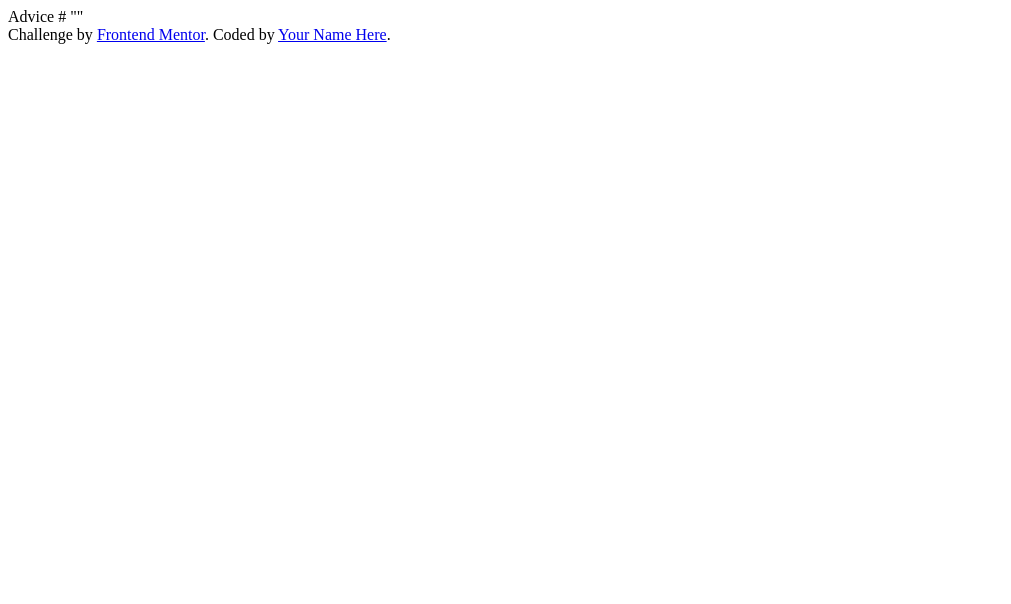
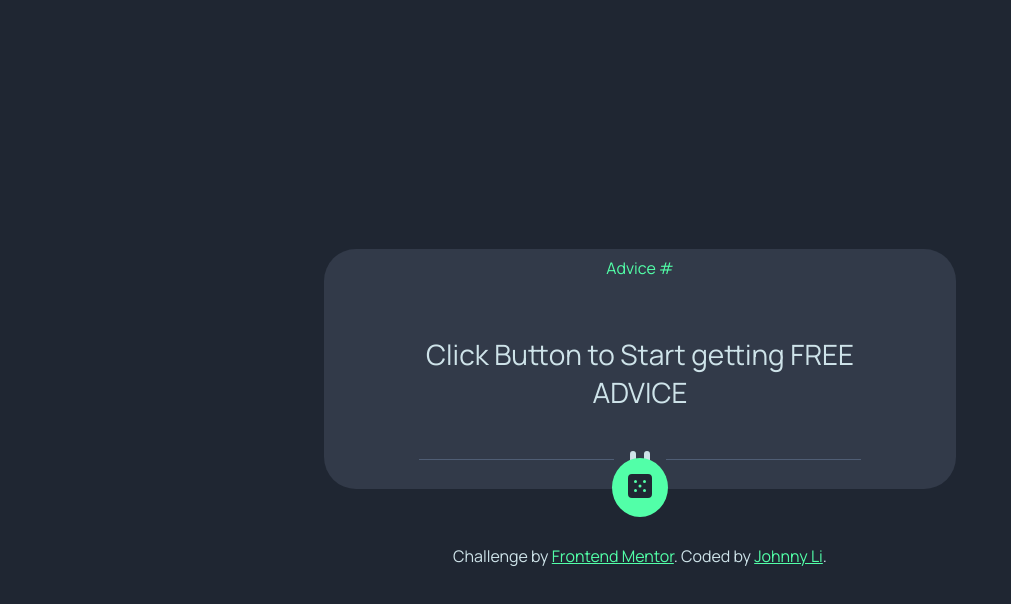
Before and after one commit to GummyJohn/advice-generator, a plain HTML site: page index.html in a window 1280 px wide. Shown: the whole page, without its empty margins (0-1011 px from the left). Drawn offline with Linux system fonts and the light colour scheme.

Commit message:
second commit

```diff
--- a/index.html
+++ b/index.html
@@ -8,20 +8,15 @@
 
   <title>Frontend Mentor | Advice generator app</title>
   <link rel="stylesheet" href="styles.css">
-  <!-- Feel free to remove these styles or customise in your own stylesheet 👍 -->
+  <link rel="preconnect" href="https://fonts.googleapis.com">
+  <link rel="preconnect" href="https://fonts.gstatic.com" crossorigin>
+  <link href="https://fonts.googleapis.com/css2?family=Manrope&family=Roboto:wght@100&display=swap" rel="stylesheet">
 </head>
 <body>
-  <div class="container">
-    Advice #<!-- Advice ID goes here -->
-
-    "<!-- Advice text goes here -->"
-  </div>
-
   <div class="attribution">
     Challenge by <a href="https://www.frontendmentor.io?ref=challenge" target="_blank">Frontend Mentor</a>.
-    Coded by <a href="#">Your Name Here</a>.
+    Coded by <a href="#">Johnny Li</a>.
   </div>
-
   <script src="script.js"></script>
 </body>
 </html>
--- a/script.js
+++ b/script.js
@@ -0,0 +1,49 @@
+const body = document.querySelector('body');
+
+const div = document.createElement('div');
+div.className = 'container';
+
+const p = document.createElement('p');
+p.className = 'advice-id';
+p.innerText = 'Advice #'
+
+const advice = document.createElement('p');
+advice.className = 'advice'
+advice.innerText = 'Click Button to Start getting FREE ADVICE'
+
+const imgDiv = document.createElement('div');
+imgDiv.className = 'divider ';
+
+const button = document.createElement('button');
+button.className = 'button'
+button.innerHTML = `
+  <img src='./images/icon-dice.svg'>
+`;
+
+
+body.prepend(div);
+
+div.appendChild(p);
+div.appendChild(advice);
+div.appendChild(imgDiv);
+div.appendChild(button);
+
+function getAdvice(){
+  fetch('https://api.adviceslip.com/advice')
+  .then((response) => {
+    return response.json();
+  })
+  .then((response) => {
+    p.innerText = `Advice #${response.slip.id}`
+    advice.innerText = `"${response.slip.advice}"`
+  })
+  .catch((err) => {
+    alert('ERROR!!!!!');
+  })
+}
+
+const btn = document.querySelector('button');
+
+btn.addEventListener('click', () => {
+  getAdvice();
+})
--- a/styles.css
+++ b/styles.css
@@ -0,0 +1,83 @@
+:root{
+  --main-color: hsl(150, 100%, 66%);
+  --secondary-color: hsl(193, 38%, 86%);
+  --grayish-blue: hsl(217, 19%, 38%);
+  --dark-grayish-blue: hsl(217, 19%, 24%);
+  --dark-blue: hsl(218, 23%, 16%)
+
+}
+
+body{
+  display: flex;
+  flex-direction: column;
+  justify-content: center;
+  align-items: center;
+  height: 100vh;
+  background: var(--dark-blue);
+  font-family: 'Manrope', sans-serif;
+}
+
+.container{
+  width: 50%;
+  height: 30%;
+  max-width: 650px;
+  max-height: 400px;
+  background: var(--dark-grayish-blue);
+  border-radius: 2rem;
+  display: flex;
+  flex-direction: column;
+  align-items: center;
+  justify-content: center;
+  box-sizing: border-box;
+  position: relative;
+}
+
+.advice-id{
+  color: var(--main-color);
+  text-align: center;
+  margin-top: -10px;
+}
+
+.advice{
+  color: var(--secondary-color);
+  font-size: 28px;
+  margin: 2.5rem 0;
+  width: 80%;
+  height: 30%;
+  text-align: center;
+}
+
+.divider{
+  background-image: url('./images/pattern-divider-desktop.svg');
+  background-repeat: no-repeat;
+  width: 70%;
+  height: 10%;
+  background-position: center center;
+}
+
+.button {
+  padding: 1rem;
+  border: none;
+  border-radius: 50%;
+  background: var(--main-color);
+  cursor: pointer;
+  position: absolute;
+  bottom: -28px;
+}
+
+.button img{
+  width: 100%;
+}
+
+.button:hover {
+  box-shadow:  0 0 28px 5px var(--main-color);
+}
+
+.attribution{
+  margin-top: 3.5rem;
+  color: var(--secondary-color);
+}
+
+a{
+  color: var(--main-color)
+}
```
